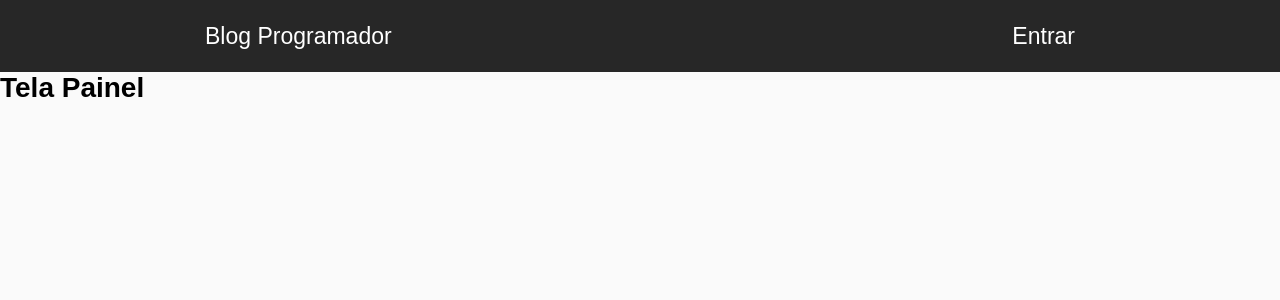
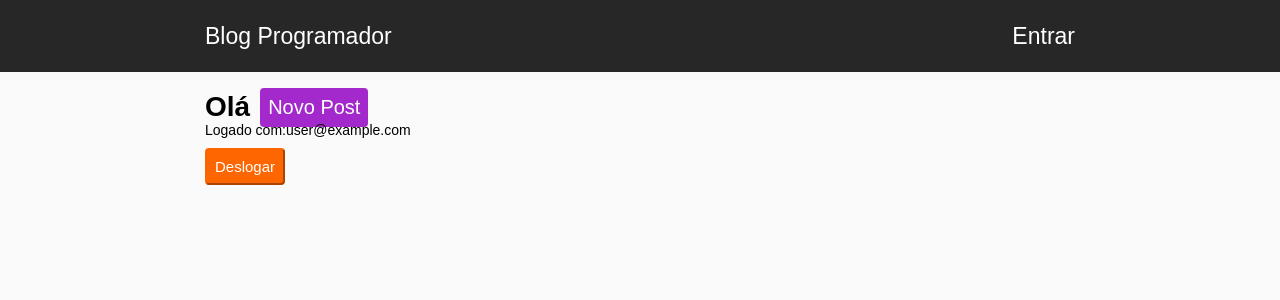
Before and after one commit to manuncorrea/blog, a React (Create React App) app: page /dashboard in a window 1280 px wide. Shown: the top 300 px of the page. Built offline with nearby package versions, Linux system fonts and the light colour scheme; no server answers; the database is empty; sample sign-in values are in the browser's storage.

Commit message:
Criando pagina Dashboard

```diff
--- /dev/null
+++ b/src/components/Dashboard/dashboard.css
@@ -0,0 +1,32 @@
+div#dashboard{
+  width: 100%;
+  max-width: 930px;
+  margin: 20px auto;
+  padding: 0 30px;
+}
+
+div#dashboard .user-info{
+  display: flex;
+  height: 30px;
+  align-items: center;
+}
+
+div#dashboard .user-info a{
+  margin-left: 10px;
+  padding: 8px;
+  border-radius: 4px;
+  font-size: 20px;
+  background-color: #A329CC;
+  color: #fff;
+  text-decoration: none;
+}
+
+button#btn-deslogar{
+  margin-top: 10px;
+  font-size: 15px;
+  padding: 8px;
+  border-radius: 4px;
+  background: #FE6601;
+  border-color: #FE6601;
+  color: #fff;
+}
--- a/src/components/Dashboard/index.js
+++ b/src/components/Dashboard/index.js
@@ -1,11 +1,53 @@
 import React, {Component} from 'react';
+import {Link, withRouter} from 'react-router-dom';
+import firebase from '../../firebase';
+import './dashboard.css';
 
-export default class Dashboard extends Component{
+ class Dashboard extends Component{
+   constructor(props){
+     super(props);
+     this.state = {
+       nome: localStorage.nome
+     };
+
+     this.logout = this.logout.bind(this);
+
+   }
+
+  async componentDidMount(){
+    if(!firebase.getCurrent()){
+      this.props.history.replace('/login');
+      return null;
+    }
+
+    firebase.getUserName((info) =>{
+      localStorage.nome = info.val().nome;
+      this.setState({nome: localStorage.nome});
+    })
+  }
+
+  //Deslogar
+  logout = async() => {
+    await firebase.logout()
+    .catch((error) =>{
+      console.log(error);
+    });
+    localStorage.removeItem("nome");
+    this.props.history.push('/');
+  }
+
   render(){
     return(
-      <div>
-        <h1>Tela Painel</h1>
+      <div id="dashboard">
+        <div className="user-info">
+          <h1>Olá {this.state.nome}</h1>
+          <Link to="/dashboard/new">Novo Post</Link>
+        </div>
+        <p>Logado com:{firebase.getCurrent()}</p>
+        <button onClick={() => this.logout()} id="btn-deslogar">Deslogar</button>
       </div>
     );
   }
 }
+
+export default withRouter (Dashboard);
--- a/src/firebase.js
+++ b/src/firebase.js
@@ -24,6 +24,12 @@ class Firebase{
     return app.auth().signInWithEmailAndPassword(email, password)
   }
 
+  //Deslogar
+  logout(){
+    return app.auth().signOut()
+  }
+
+
   async register(nome, email, password){
     await app.auth().createUserWithEmailAndPassword(email, password)
 
@@ -44,6 +50,18 @@ class Firebase{
     return app.auth().currentUser && app.auth().currentUser.email
   }
 
+  async getUserName(callback){
+    if(!app.auth().currentUser){
+      return null;
+    }
+
+    const uid = app.auth().currentUser.uid;
+    await app.database().ref('usuarios').child(uid)
+    .once ('value').then(callback);
+  }
+
+
+
 }
 
 export default new Firebase();
```
